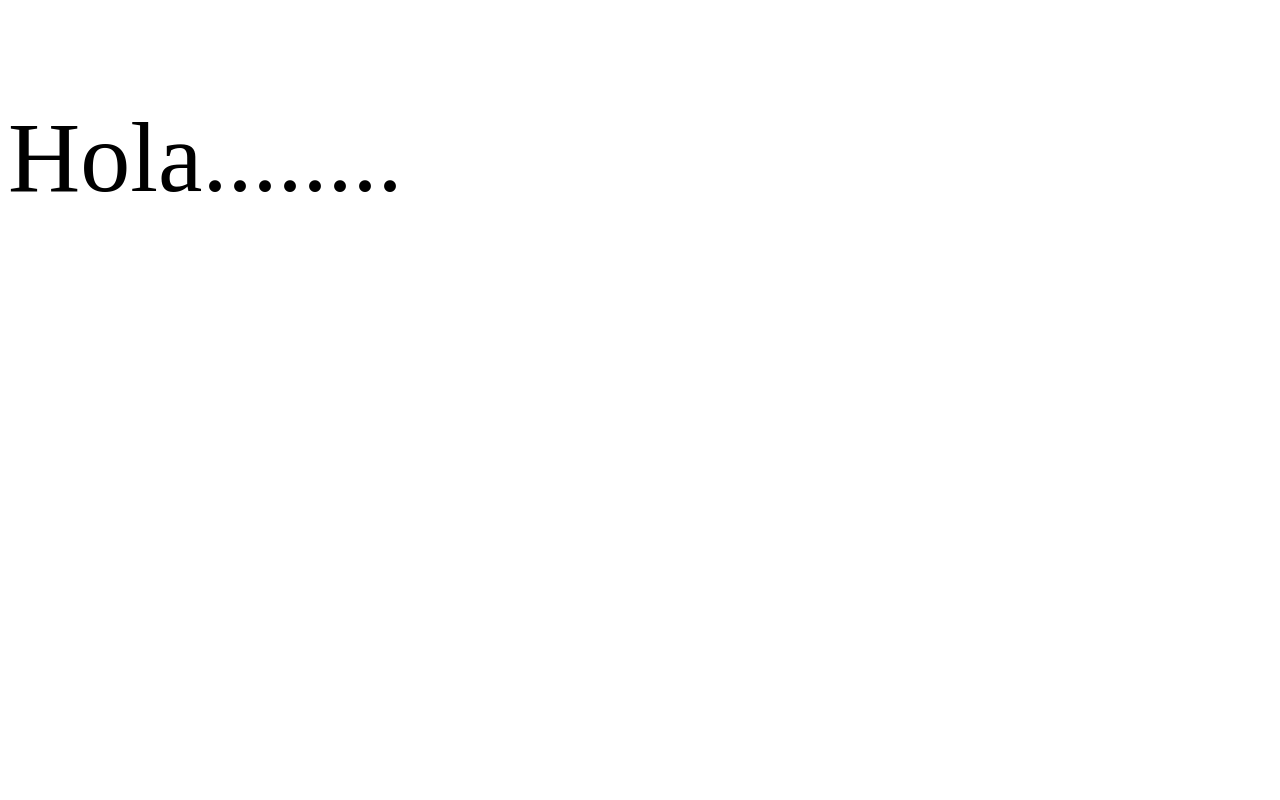
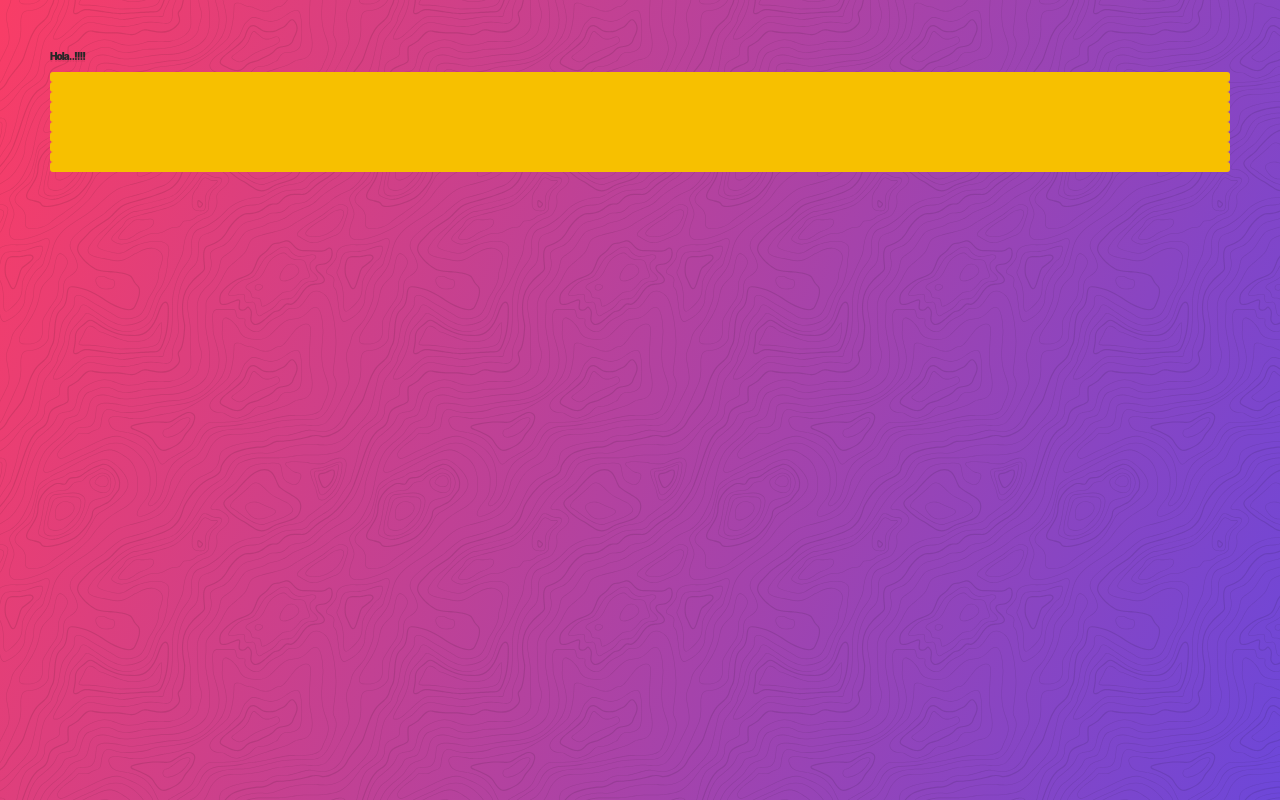
Before and after one commit to alvalle09/CSSGridTuts, a website: page 02_StarterFiles/index.html in a window 1280 px wide. Drawn offline with Linux system fonts and the light colour scheme.

Commit message:
playing with Emmet plugin in VS Code, setting up first styles

```diff
--- a/02_StarterFiles/index.html
+++ b/02_StarterFiles/index.html
@@ -6,18 +6,26 @@
   <meta name="viewport" content="width=device-width, initial-scale=1.0">
   <link rel="stylesheet" href="../assets/style.css">
   <title>Starter Files and Tooling Setup!</title>
+  <link rel="stylesheet" href="/assets/style.css">
 </head>
 
-<style>
-  p {
-    font-size: 100px;
-    border-bottom: 10px solid var(--yellow);
-    color: var(--black);
-  }
-</style>
+<body>
+  <p>Hola..!!!!</p>
 
-<body>
-  <p>Hola........</p>
+  <div class="container">
+    <div class="item"></div>
+    <div class="item"></div>
+    <div class="item"></div>
+    <div class="item"></div>
+    <div class="item"></div>
+    <div class="item"></div>
+    <div class="item"></div>
+    <div class="item"></div>
+    <div class="item"></div>
+    <div class="item"></div>
+  </div>
+
 </body>
 
+
 </html>
--- /dev/null
+++ b/assets/style.css
@@ -0,0 +1,69 @@
+/*
+  Oh Hello!
+
+  These are some base styles so that our tutorial looks good.
+
+  Let's go through the important bits real quick
+*/
+:root {
+  --yellow: #ffc600;
+  --black: #272727;
+}
+
+html {
+  /* border-box box model allows us to add padding and border to our elements without increasing their size */
+  box-sizing: border-box;
+  /* A system font stack so things load nice and quick! */
+  font-family: -apple-system, BlinkMacSystemFont, "Segoe UI", Roboto, Helvetica,
+    Arial, sans-serif, "Apple Color Emoji", "Segoe UI Emoji", "Segoe UI Symbol";
+  font-weight: 900;
+  font-size: 10px;
+  color: var(--black);
+  text-shadow: 0 2px 0 rgba(0, 0, 0, 0.07);
+}
+
+/*
+  WAT IS THIS?!
+  We inherit box-sizing: border-box; from our <html> selector
+  Apparently this is a bit better than applying box-sizing: border-box; directly to the * selector
+*/
+*,
+*:before,
+*:after {
+  box-sizing: inherit;
+}
+
+body {
+  background-image: url("./images/topography.svg"),
+    linear-gradient(110deg, #f93d66, #6d47d9);
+  background-size: 340px, auto;
+  min-height: calc(100vh - 100px);
+  margin: 50px;
+  /* background: white; */
+  background-attachment: fixed;
+  letter-spacing: -1px;
+}
+
+h1,
+h2,
+h3,
+h4,
+h5,
+h6 {
+  margin: 0 0 5px 0;
+}
+/* Each item in our grid will contain numbers */
+.item {
+  /* We center the contents of these items. You can also do this with flexbox too! */
+  display: grid;
+  justify-content: center;
+  align-items: center;
+  border: 5px solid rgba(0, 0, 0, 0.03);
+  border-radius: 3px;
+  font-size: 35px;
+  background-color: var(--yellow); /* best colour */
+}
+
+.item p {
+  margin: 0 0 5px 0;
+}
--- /dev/null
+++ b/style.css
@@ -0,0 +1,72 @@
+/*
+  Oh Hello!
+
+  These are some base styles so that our tutorial looks good.
+
+  Let's go through the important bits real quick
+*/
+:root {
+  --yellow: #ffc600;
+  --black: #272727;
+}
+
+html {
+  /* border-box box model allows us to add padding and border to our elements without increasing their size */
+  box-sizing: border-box;
+  /* A system font stack so things load nice and quick! */
+  font-family: -apple-system, BlinkMacSystemFont, "Segoe UI", Roboto, Helvetica,
+    Arial, sans-serif, "Apple Color Emoji", "Segoe UI Emoji", "Segoe UI Symbol";
+  font-weight: 900;
+  font-size: 10px;
+  color: var(--black);
+  text-shadow: 0 2px 0 rgba(0, 0, 0, 0.07);
+}
+
+/*
+  WAT IS THIS?!
+  We inherit box-sizing: border-box; from our <html> selector
+  Apparently this is a bit better than applying box-sizing: border-box; directly to the * selector
+*/
+*,
+*:before,
+*:after {
+  box-sizing: inherit;
+}
+
+body {
+
+  background-image: url("./images/topography.svg"),
+    linear-gradient(110deg, #f93d66, #6d47d9);
+  background-size: 340px, auto;
+  min-height: calc(100vh - 100px);
+  margin: 50px;
+  /* background: white; */
+  background-attachment: fixed;
+  letter-spacing: -1px;
+
+
+}
+
+h1,
+h2,
+h3,
+h4,
+h5,
+h6 {
+  margin: 0 0 5px 0;
+}
+/* Each item in our grid will contain numbers */
+.item {
+  /* We center the contents of these items. You can also do this with flexbox too! */
+  display: grid;
+  justify-content: center;
+  align-items: center;
+  border: 5px solid rgba(0, 0, 0, 0.03);
+  border-radius: 3px;
+  font-size: 35px;
+  background-color: var(--yellow); /* best colour */
+}
+
+.item p {
+  margin: 0 0 5px 0;
+}
```
Also changed, not shown: assets/images/flower.png (added), assets/images/topography.svg (added), 1 other file.
